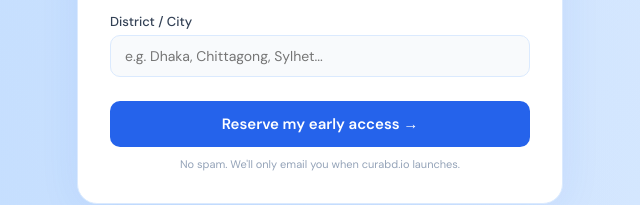
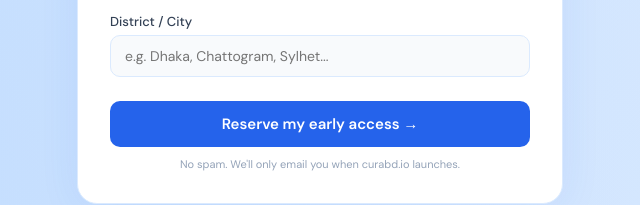
Before and after one commit to iftakharH/curabd-waiting, a plain HTML site: page index.html in a window 1280 px wide. Shown: the part 556-761 px from the top of the page, 595-1235 px from the left. Drawn offline with Linux system fonts and the light colour scheme.

Commit message:
district spelling fixed

```diff
--- a/index.html
+++ b/index.html
@@ -81,7 +81,7 @@
 
           <div class="form-group">
             <label for="district">District / City</label>
-            <input type="text" id="district" placeholder="e.g. Dhaka, Chittagong, Sylhet...">
+            <input type="text" id="district" placeholder="e.g. Dhaka, Chattogram, Sylhet...">
           </div>
 
           <button class="submit-btn" id="submit-btn" type="button">Reserve my early access →</button>
```
